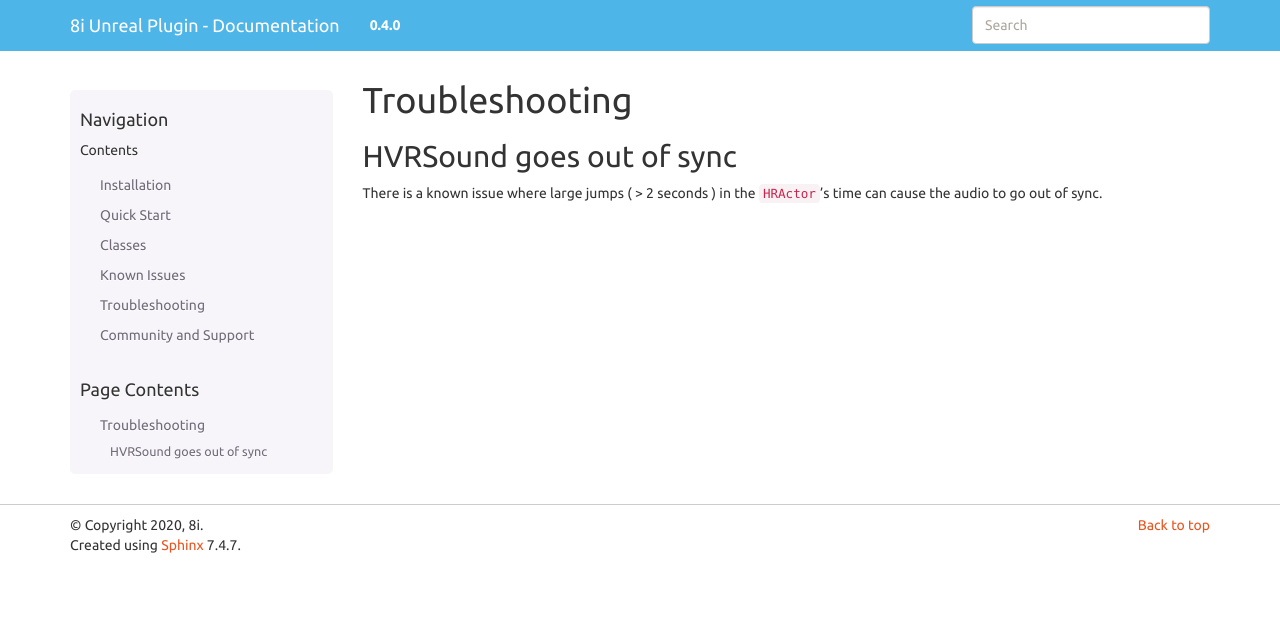
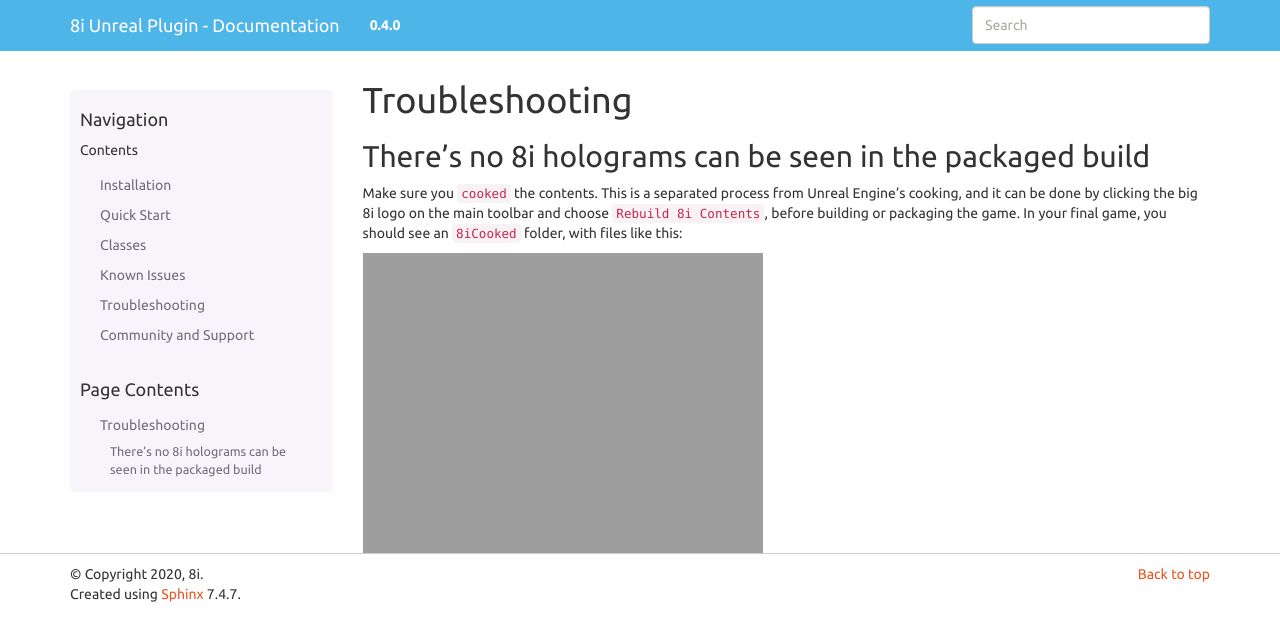
Before and after one commit to 8i/UnrealPlugin_Documentation_RTD, a Sphinx documentation site: the page built from docs/source/Troubleshooting.rst, in a window 1280 px wide. Shown: the top 641 px of the page. Built offline with Sphinx 7.4.7, drawn with Linux system fonts in a browser that asks for light colours; pages that are not in the unit, such as notebooks, are missing from menus.

Commit message:
Updated Troubleshooting page

```diff
--- a/docs/source/Troubleshooting.rst
+++ b/docs/source/Troubleshooting.rst
@@ -2,7 +2,10 @@
 Troubleshooting
 ============================================================
 
-HVRSound goes out of sync
+There's no 8i holograms can be seen in the packaged build
 ------------------------------------------------------------
 
-There is a known issue where large jumps ( > 2 seconds ) in the ``HRActor``'s time can cause the audio to go out of sync.
+Make sure you ``cooked`` the contents. This is a separated process from Unreal Engine's cooking, and it can be done by clicking the big 8i logo on the main toolbar and choose ``Rebuild 8i Contents``, before building or packaging the game. In your final game, you should see an ``8iCooked`` folder, with files like this:
+
+.. image:: Images/cooked_contents.png
+	:alt You should see the cooked .8i files here.
```
Also changed, not shown: docs/source/Images/cooked_contents.png (added).
